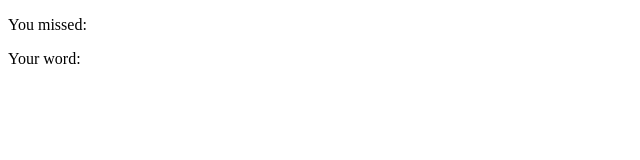
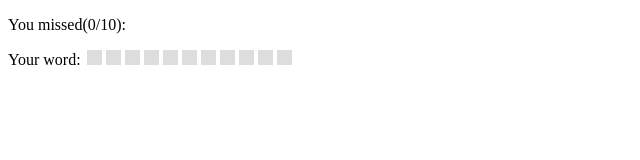
Before and after one commit to Piotr-Aueternum/hangman, a React app: page / in a window 1280 px wide. Shown: the whole page, without its empty margins (0-640 px from the left). Built offline with nearby package versions, Linux system fonts and the light colour scheme.

Commit message:
Finished app funcionality

```diff
--- a/src/components/App.js
+++ b/src/components/App.js
@@ -4,7 +4,7 @@ import './App.scss';
 
 const App = () => (
   <div className="container">
-    <Hangman word="Hangman" filter={/[A-Z]/i} />
+    <Hangman word="Hangman" maxLength={11} filter={/[A-Z]/i} />
   </div>
 );
 export default App;
--- a/src/components/Hangman.js
+++ b/src/components/Hangman.js
@@ -7,10 +7,12 @@ export default class Hangman extends React.Component {
     filter: PropTypes.instanceOf(RegExp).isRequired,
     word: PropTypes.string.isRequired,
     missLength: PropTypes.number,
+    maxLength: PropTypes.number,
   }
   static defaultProps = {
     captureContext: window,
     missLength: 10,
+    maxLength: 11,
   }
   constructor(props) {
     super(props);
@@ -46,6 +48,7 @@ export default class Hangman extends React.Component {
   }
   addLetter(letter) {
     const { letters, word, matchedLetters, missedLetters, filter } = this.state;
+
     const isCorrectLetter = (sLetter, sFilter) => Boolean(sLetter.match(sFilter));
     const isMatchedLetter = (sLetter, sWord) => sWord.includes(sLetter);
     const isRepeatedLetter = (sLetter, sLetters) => !isMatchedLetter(sLetter, sLetters);
@@ -76,17 +79,27 @@ export default class Hangman extends React.Component {
   }
   render() {
     const { missedLetters, word, matchedLetters } = this.state;
-    const { missLength } = this.props;
+    const { missLength, maxLength } = this.props;
     if (!(missedLetters.length < missLength)) {
-      return (<div>Gameover <button onClick={this.restartGame}>Try again</button></div>);
+      return (<div>Gameover! <button onClick={this.restartGame}>Try again</button></div>);
+    }
+    const matched = word.split('').map(letter => (matchedLetters.includes(letter) ? letter : ' '));
+    let fixedLength = [...matched];
+    if (word.length < maxLength) {
+      for (let i = 0; i < (maxLength - word.length); i += 1) {
+        fixedLength = ['', ...fixedLength];
+      }
+    }
+    if (!matched.includes(' ')) {
+      return (<div>Win! <button onClick={this.restartGame}>Try again</button></div>);
     }
     return (
       <div>
-        <p>You missed: {
+        <p>You missed({missedLetters.length}/{missLength}): {
           missedLetters.map((letter, key) => (<Letter key={key}>{letter} </Letter>))
         }</p>
         <p>Your word: {
-          word.split('').map((letter, key) => (<Letter key={key}>{matchedLetters.includes(letter) ? letter : ' '}</Letter>))
+          fixedLength.map((letter, key) => (<Letter key={key}>{letter}</Letter>))
         }</p>
       </div>
     );
--- a/src/components/Letter.scss
+++ b/src/components/Letter.scss
@@ -1,5 +1,6 @@
 .Letter {
   width: 15px;
+  height: 15px;
   display: inline-block;
   background-color: #ddd;
   margin: 0 2px;
```
